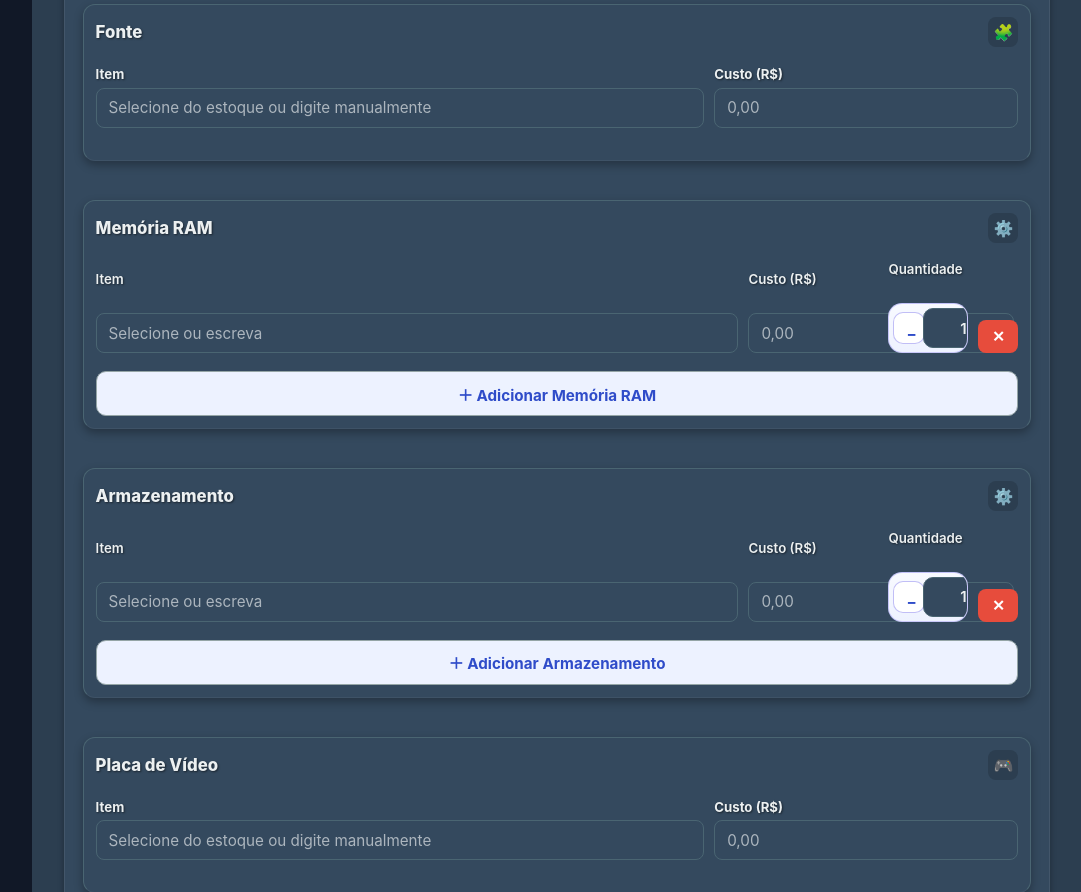
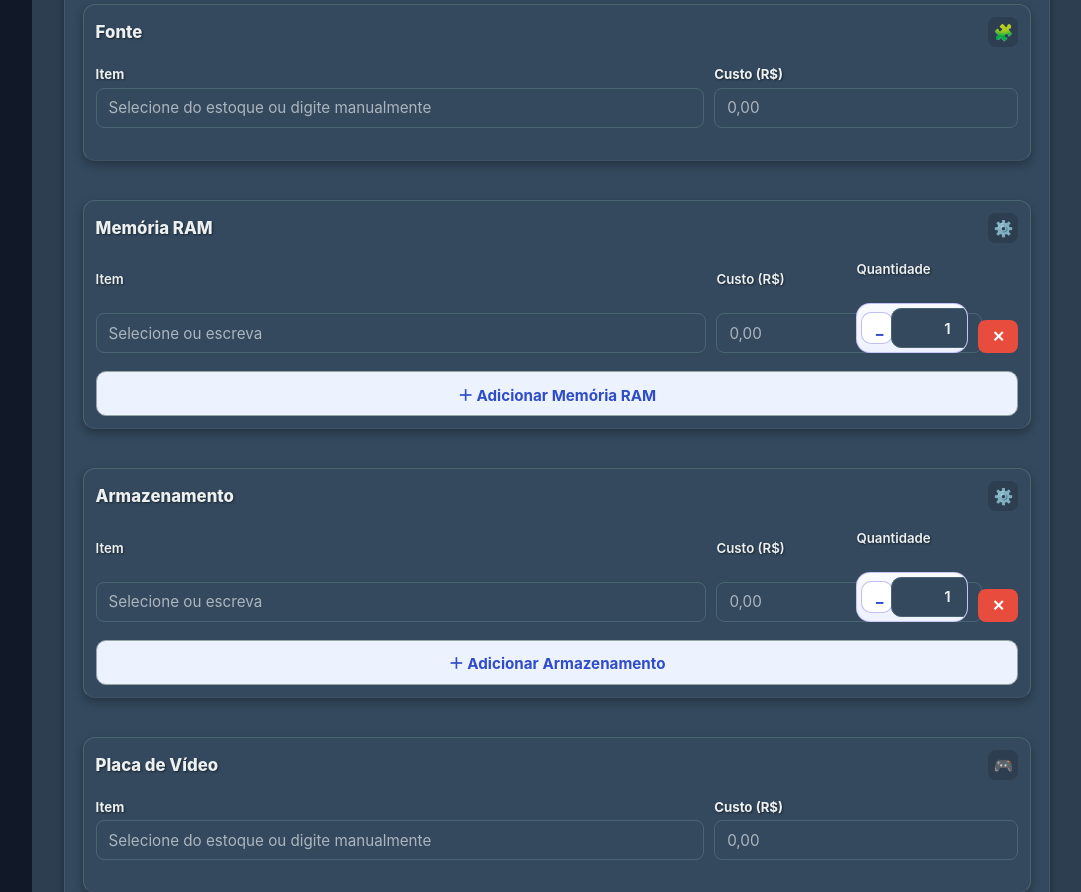
Before and after one commit to FelipeWelter/lojaWeb, a Flask app: page /montar-pc in a window 1280 px wide. Shown: the part 799-1691 px from the top of the page, without its empty margins (198-1279 px from the left). Run offline with Flask 3, Linux system fonts and the light colour scheme; the visitor is signed in with stand-in values (Sample User, id 1); data comes from the database, SQL or seed files in the repository; data that the repository does not hold is empty.

Commit message:
Ajusta largura do controle de quantidade em slots múltiplos

```diff
--- a/static/styles.css
+++ b/static/styles.css
@@ -1937,7 +1937,7 @@ body.dashboard-page textarea:focus {
 
 .montaje-card .multi-row {
   display: grid;
-  grid-template-columns: minmax(180px, 1.4fr) 130px 80px 40px;
+  grid-template-columns: minmax(180px, 1.4fr) 130px minmax(112px, auto) 40px;
   gap: 10px;
   align-items: end;
 }
@@ -1945,8 +1945,8 @@ body.dashboard-page textarea:focus {
 .montaje-card .multi-qty-field,
 .montaje-card .multi-row .qty-control,
 .montaje-card .multi-row input[name$="_qtys[]"] {
-  width: 80px;
-  min-width: 80px;
+  width: 112px;
+  min-width: 112px;
 }
 
 .montaje-card .multi-row .qty-control {
```
